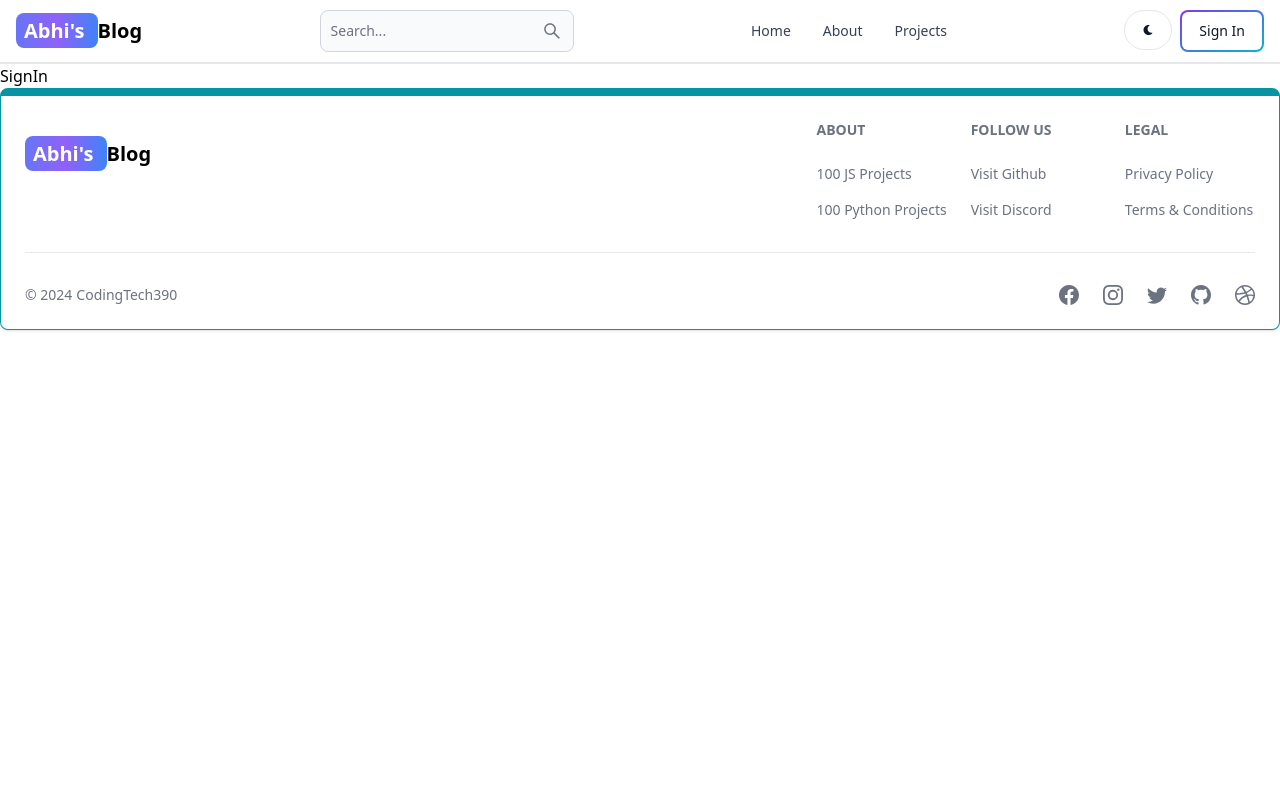
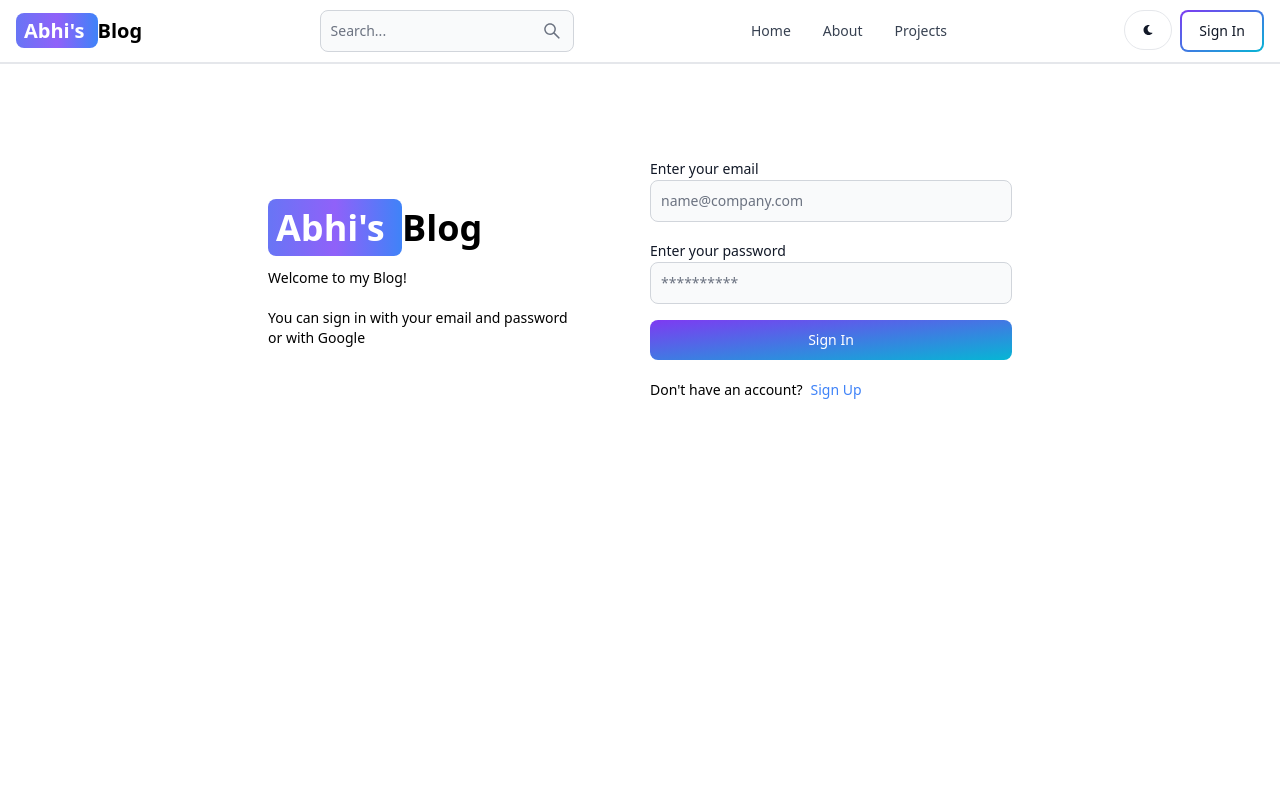
Before and after one commit to Codingtech390/mern-blog, a React (Vite) app in the folder client/: page /sign-in in a window 1280 px wide. Shown: the top 800 px of the page. Built offline with nearby package versions, Linux system fonts and the light colour scheme.

Commit message:
Completed Sign in page functionality with ui

```diff
--- a/client/src/pages/SignIn.jsx
+++ b/client/src/pages/SignIn.jsx
@@ -1,7 +1,118 @@
-import React from 'react'
+import React, { useState } from "react";
+import { Alert, Button, Label, Spinner, TextInput } from "flowbite-react";
+import { Link, useNavigate } from "react-router-dom";
 
 export default function SignIn() {
+  const [formData, setFormData] = useState({});
+  const [errorMessage, setErrorMessage] = useState(null);
+  const [loading, setLoading] = useState(false);
+  const navigate = useNavigate();
+
+  const handleChange = (e) => {
+    setFormData({
+      ...formData,
+      [e.target.id]: e.target.value.trim(),
+    });
+  };
+
+  const handleSubmit = async (e) => {
+    e.preventDefault();
+
+    if (!formData.email || !formData.password) {
+      return setErrorMessage("Please fill out all the fields.");
+    }
+    try {
+      setLoading(true);
+      setErrorMessage(null);
+
+      const result = await fetch("/api/auth/signin", {
+        method: "POST",
+        headers: { "Content-Type": "application/json" },
+        body: JSON.stringify(formData),
+      });
+
+      const data = await result.json();
+      if (data.success === false) {
+        return setErrorMessage(data.message);
+      }
+
+      setLoading(false);
+      if (result.ok) {
+        navigate("/");
+      }
+    } catch (error) {
+      setErrorMessage(error.message);
+      setLoading(false);
+    }
+  };
   return (
-    <div>SignIn</div>
-  )
+    <div className="min-h-screen mt-20">
+      <div className="flex p-3 max-w-3xl mx-auto flex-col md:flex-row md:items-center gap-5">
+        {/* left side */}
+        <div className="flex-1">
+          <Link to="/" className="font-bold dark:text-white text-4xl">
+            <span className="px-2 py-1 text-white rounded-lg bg-gradient-to-r from-indigo-500 via-purple-500 to-blue-500">
+              Abhi's{" "}
+            </span>
+            Blog
+          </Link>
+          <p className="text-sm mt-5">
+            Welcome to my Blog! <br /> <br />
+            You can sign in with your email and password <br />
+            or with Google
+          </p>
+        </div>
+        {/* right side */}
+        <div className="flex-1">
+          <form className="flex flex-col gap-4" onSubmit={handleSubmit}>
+            <div>
+              <Label value="Enter your email" />
+              <TextInput
+                type="email"
+                placeholder="name@company.com"
+                id="email"
+                onChange={handleChange}
+              />
+            </div>
+
+            <div>
+              <Label value="Enter your password" />
+              <TextInput
+                type="password"
+                placeholder="**********"
+                id="password"
+                onChange={handleChange}
+              />
+            </div>
+
+            <Button
+              gradientDuoTone="purpleToBlue"
+              type="submit"
+              disabled={loading}
+            >
+              {loading ? (
+                <>
+                  <Spinner size="sm" />
+                  <span className="pl-3">Loading...</span>
+                </>
+              ) : (
+                "Sign In"
+              )}
+            </Button>
+          </form>
+          <div className="flex gap-2 text-sm mt-5">
+            <span>Don't have an account?</span>
+            <Link to="/sign-up" className="text-blue-500">
+              Sign Up
+            </Link>
+          </div>
+          {errorMessage && (
+            <Alert className="mt-5" color="failure">
+              {errorMessage}
+            </Alert>
+          )}
+        </div>
+      </div>
+    </div>
+  );
 }
```
